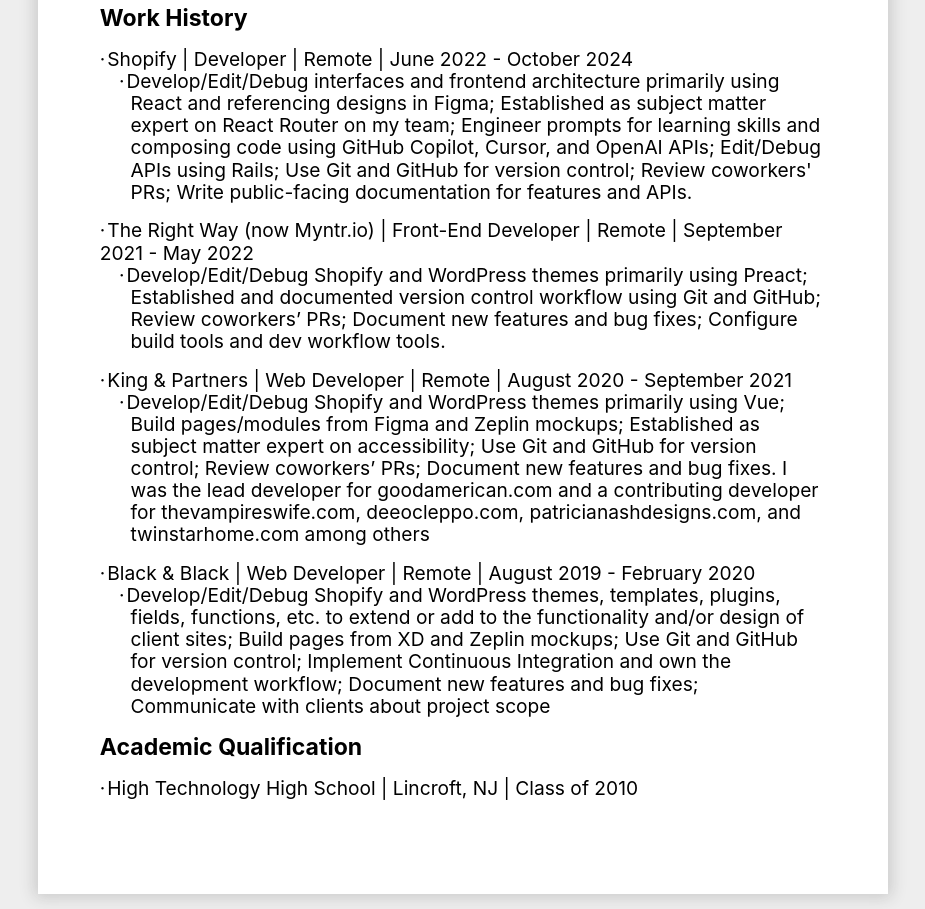
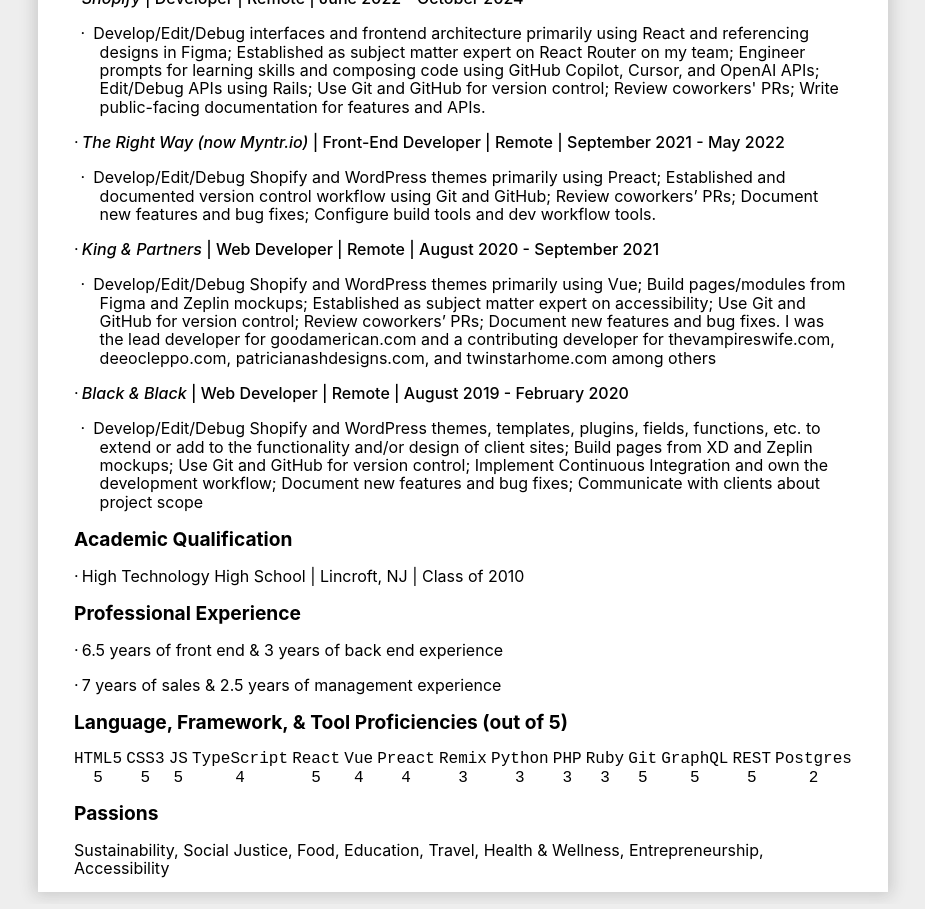
Before and after one commit to abalejr/resumazing, a Vue app in the folder app/: page / in a window 1280 px wide. Shown: the part 220-1129 px from the top of the page, without its empty margins (177-1102 px from the left). Built offline with nearby package versions, Linux system fonts and the light colour scheme.

Commit message:
Finish frontend

```diff
--- a/app/src/App.vue
+++ b/app/src/App.vue
@@ -1,6 +1,9 @@
 <script setup lang="ts">
 import WorkHistory from './components/WorkHistory.vue';
 import AcademicQualification from './components/AcademicQualification.vue';
+import ProfessionalExperience from './components/ProfessionalExperience.vue';
+import TechnologyProficiencies from './components/TechnologyProficiencies.vue';
+import PersonalPassions from './components/PersonalPassions.vue';
 </script>
 
 <template>
@@ -15,8 +18,8 @@
   <main>
     <WorkHistory />
     <AcademicQualification />
-    <!-- <ProfessionalExperience /> -->
-    <!-- <Proficiencies /> -->
-    <!-- <Passions /> -->
+    <ProfessionalExperience />
+    <TechnologyProficiencies />
+    <PersonalPassions />
   </main>
 </template>
--- a/app/src/assets/base.css
+++ b/app/src/assets/base.css
@@ -53,9 +53,8 @@
 body {
   background-color: #eee;
   align-items: center;
-  padding: 0.75em 0;
   min-height: 100vh;
-  font-size: 1.2em;
+  font-size: 16px;
   font-family: Inter,
     -apple-system,
     BlinkMacSystemFont,
@@ -69,3 +68,9 @@
     'Helvetica Neue',
     sans-serif;
 }
+
+@media screen and (min-width: 850px) {
+  body {
+    padding: 12px 0;
+  }
+}
--- a/app/src/assets/main.css
+++ b/app/src/assets/main.css
@@ -3,11 +3,40 @@
 
 #app {
   background-color: #fff;
-  width: 850px;
-  height: 1100px;
+  width: 100%;
   align-items: center;
-  padding: 40px 61.82px;
+  padding: 0 12px;
   box-shadow: 0 0 15px 3px #3333;
+}
+
+@media screen and (max-width: 849px) {
+  li {
+    text-indent: -0.6em;
+    margin-left: 1.6em;
+  }
+
+  .proficiency:not(:last-child) {
+    margin-right: 12px;
+  }
+}
+
+@media screen and (min-width: 850px) {
+  #app {
+    width: 850px;
+    height: 1100px;
+    padding: 0 36px;
+  }
+
+  li li {
+    text-indent: -0.6em;
+    margin-left: 1.6em;
+  }
+
+  li::before {
+    content: "\00B7";
+    display: inline-block;
+    margin-right: 0.2em;
+  }
 }
 
 h1 {
@@ -17,9 +46,20 @@
 h2,
 p,
 li,
-#contact,
-#proficiency {
+header {
   margin-bottom: 16.8px;
+}
+
+p {
+  display: inline-block;
+}
+
+p.work-history-headline {
+  font-weight: 500;
+}
+
+p.work-history-headline span {
+  font-style: italic;
 }
 
 h3 {
@@ -48,22 +88,17 @@
   text-transform: lowercase;
 }
 
-li::before {
-  content: "\00B7";
-  position: inline-block;
-  margin-right: 0.1em;
+#proficiency {
+  margin-bottom: 6.8px;
 }
 
-li li {
-  text-indent: -0.6em;
-  margin-left: 1.6em;
-}
-
-#proficiency>div {
+#proficiency .flex {
   justify-content: space-between;
+  flex-wrap: wrap;
 }
 
 .proficiency {
+  margin-bottom: 8px;
   font-family: monospace;
   text-align: center;
 }
--- /dev/null
+++ b/app/src/components/PersonalPassions.vue
@@ -0,0 +1,51 @@
+<script setup lang="ts">
+
+
+import ResumeSection from './ResumeSection.vue';
+import type { Passion } from '../types'
+
+console.log('query the last 4 work history items')
+const passions: Passion[] = [
+  {
+    id: 1,
+    title: 'Sustainability',
+  },
+  {
+    id: 2,
+    title: 'Social Justice',
+  },
+  {
+    id: 3,
+    title: 'Food',
+  },
+  {
+    id: 4,
+    title: 'Education',
+  },
+  {
+    id: 5,
+    title: 'Travel',
+  },
+  {
+    id: 6,
+    title: 'Health & Wellness',
+  },
+  {
+    id: 7,
+    title: 'Entrepreneurship',
+  },
+  {
+    id: 8,
+    title: 'Accessibility',
+  },
+]
+
+</script>
+
+<template>
+
+  <ResumeSection :title="'Passions'">
+    <p>{{ passions.map(({ title }) => title).join(', ') }}</p>
+  </ResumeSection>
+
+</template>
--- /dev/null
+++ b/app/src/components/ProfessionalExperience.vue
@@ -0,0 +1,31 @@
+<script setup lang="ts">
+
+
+import ResumeSection from './ResumeSection.vue';
+import type { ProfessionalExperience } from '../types'
+
+console.log('query the last 4 work history items')
+const professionalExperiences: ProfessionalExperience[] = [
+  {
+    id: 1,
+    experienceSummary: '6.5 years of front end & 3 years of back end experience',
+  },
+  {
+    id: 2,
+    experienceSummary: '7 years of sales & 2.5 years of management experience',
+  },
+]
+
+</script>
+
+<template>
+
+  <ResumeSection :title="'Professional Experience'">
+    <ul>
+      <li v-for="professionalExperience in professionalExperiences" :key="professionalExperience.id">
+        {{ professionalExperience.experienceSummary }}
+      </li>
+    </ul>
+  </ResumeSection>
+
+</template>
--- /dev/null
+++ b/app/src/components/TechnologyProficiencies.vue
@@ -0,0 +1,98 @@
+<script setup lang="ts">
+
+
+import ResumeSection from './ResumeSection.vue';
+import type { Proficiency } from '../types'
+
+console.log('query the last 4 work history items')
+const proficiencies: Proficiency[] = [
+  {
+    id: 1,
+    title: 'HTML5',
+    score: 5
+  },
+  {
+    id: 2,
+    title: 'CSS3',
+    score: 5
+  },
+  {
+    id: 3,
+    title: 'JS',
+    score: 5
+  },
+  {
+    id: 4,
+    title: 'TypeScript',
+    score: 4
+  },
+  {
+    id: 5,
+    title: 'React',
+    score: 5
+  },
+  {
+    id: 6,
+    title: 'Vue',
+    score: 4
+  },
+  {
+    id: 7,
+    title: 'Preact',
+    score: 4
+  },
+  {
+    id: 8,
+    title: 'Remix',
+    score: 3
+  },
+  {
+    id: 9,
+    title: 'Python',
+    score: 3
+  },
+  {
+    id: 10,
+    title: 'PHP',
+    score: 3
+  },
+  {
+    id: 11,
+    title: 'Ruby',
+    score: 3
+  },
+  {
+    id: 12,
+    title: 'Git',
+    score: 5
+  },
+  {
+    id: 13,
+    title: 'GraphQL',
+    score: 5
+  },
+  {
+    id: 14,
+    title: 'REST',
+    score: 5
+  },
+  {
+    id: 15,
+    title: 'Postgres',
+    score: 2
+  },
+]
+
+</script>
+
+<template>
+
+  <ResumeSection id="proficiency" :title="'Language, Framework, & Tool Proficiencies (out of 5)'">
+    <div class="flex">
+      <div class="proficiency" v-for="proficiency in proficiencies" :key="proficiency.id">
+        {{ proficiency.title }}<br />{{ proficiency.score }}
+      </div>
+    </div>
+  </ResumeSection>
+
+</template>
--- a/app/src/components/WorkHistoryItem.vue
+++ b/app/src/components/WorkHistoryItem.vue
@@ -8,7 +8,7 @@
 
 <template>
   <li>
-    <span>{{ company }} | {{ jobTitle }} | {{ location }} | {{ dateRange }}</span>
+    <p class="work-history-headline"><span>{{ company }}</span> | {{ jobTitle }} | {{ location }} | {{ dateRange }}</p>
     <ul>
       <li>{{ description }}</li>
     </ul>
--- a/app/src/types.ts
+++ b/app/src/types.ts
@@ -13,3 +13,19 @@
   location: string;
   graduationYear: number;
 }
+
+export interface ProfessionalExperience {
+  id: number;
+  experienceSummary: string;
+}
+
+export interface Proficiency {
+  id: number;
+  title: string;
+  score: 1 | 2 | 3 | 4 | 5;
+}
+
+export interface Passion {
+  id: number;
+  title: string;
+}
```
